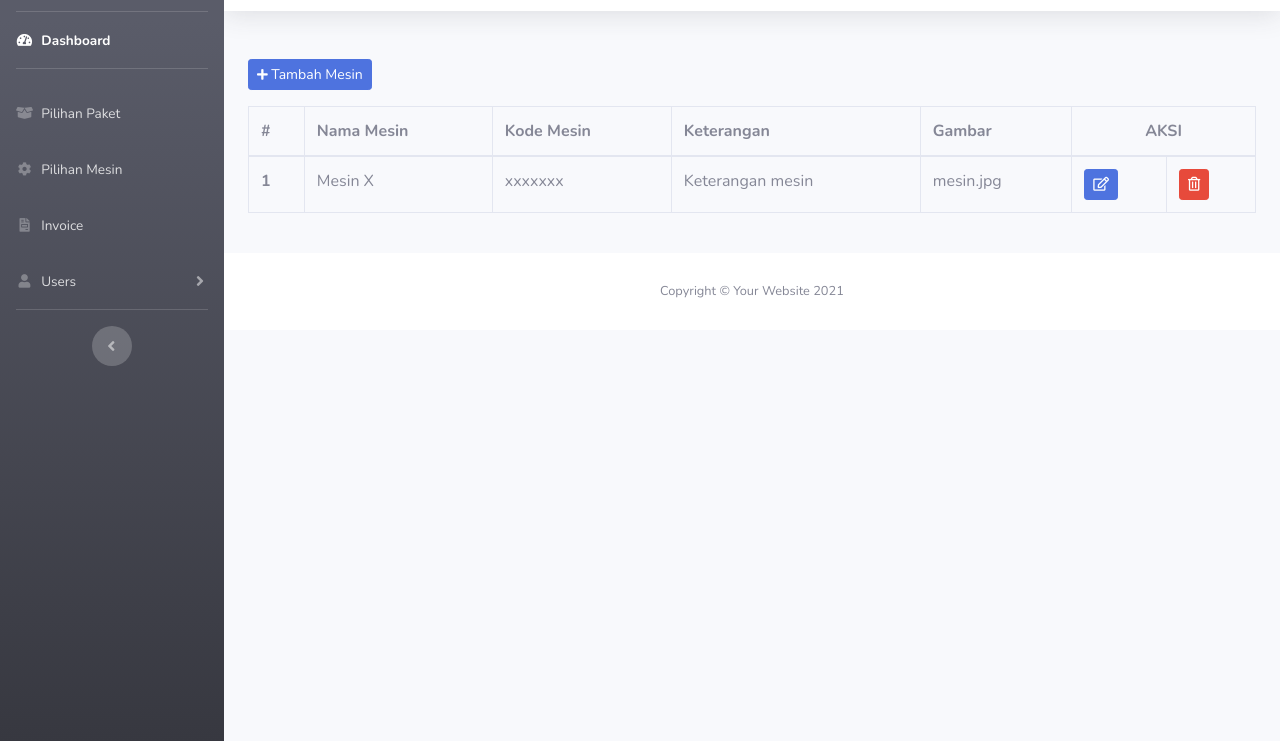
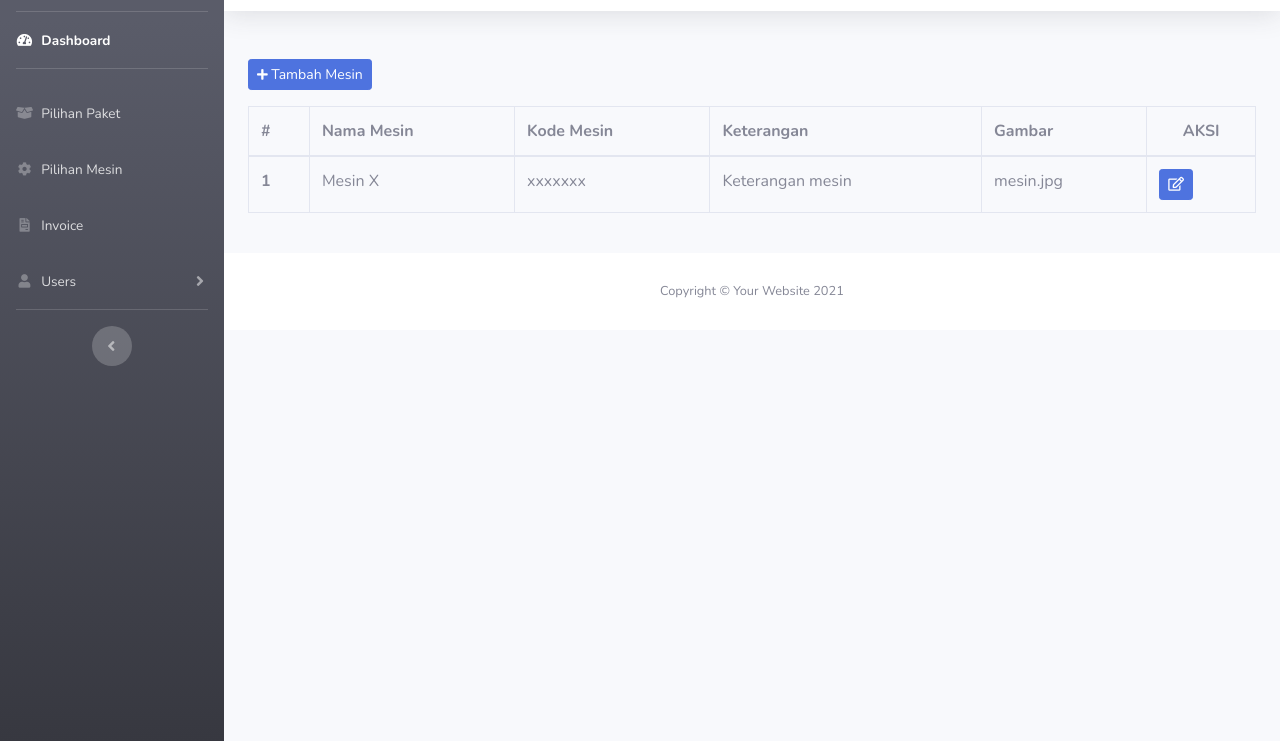
Before and after one commit to adityaqudaedah/FE-Flex-laundry, a plain HTML site: page admin/pilihan_mesin.html in a window 1280 px wide. Shown: the part 59-800 px from the top of the page. Drawn offline with nearby package versions, Linux system fonts and the light colour scheme.

Commit message:
update aksi hapus invocice,mesin,admin,paket,user

```diff
--- a/admin/pilihan_mesin.html
+++ b/admin/pilihan_mesin.html
@@ -162,7 +162,7 @@
                                 <th scope="col">Kode Mesin </th>
                                 <th scope="col">Keterangan</th>
                                 <th scope="col">Gambar</th>
-                                <th colspan="2" class="text-center">AKSI</th>
+                                <th scope="col" class="text-center">AKSI</th>
                               </tr>
                             </thead>
                             <tbody>
@@ -172,8 +172,7 @@
                                 <td>xxxxxxx</td>
                                 <td>Keterangan mesin</td>
                                 <td>mesin.jpg</td>
-                                <td><a type="button" class="btn btn-primary btn-sm fas fa-edit" href="edit_mesin.html"></a></td>
-                                <td><a type="button" class="btn btn-danger btn-sm fas fa-trash-alt"></a></td>
+                                <td><a type="button" class="btn btn-primary btn-sm fas fa-edit " href="edit_mesin.html"></a></td>
                               </tr>
                             </tbody>
                           </table>
```
Also changed, not shown: admin/invoice.html (+2 -2 lines), admin/pilihan_paket.html (+1 -2 lines), admin/user_admin.html (+0 -2 lines), admin/user_pelanggan.html (+0 -2 lines).
